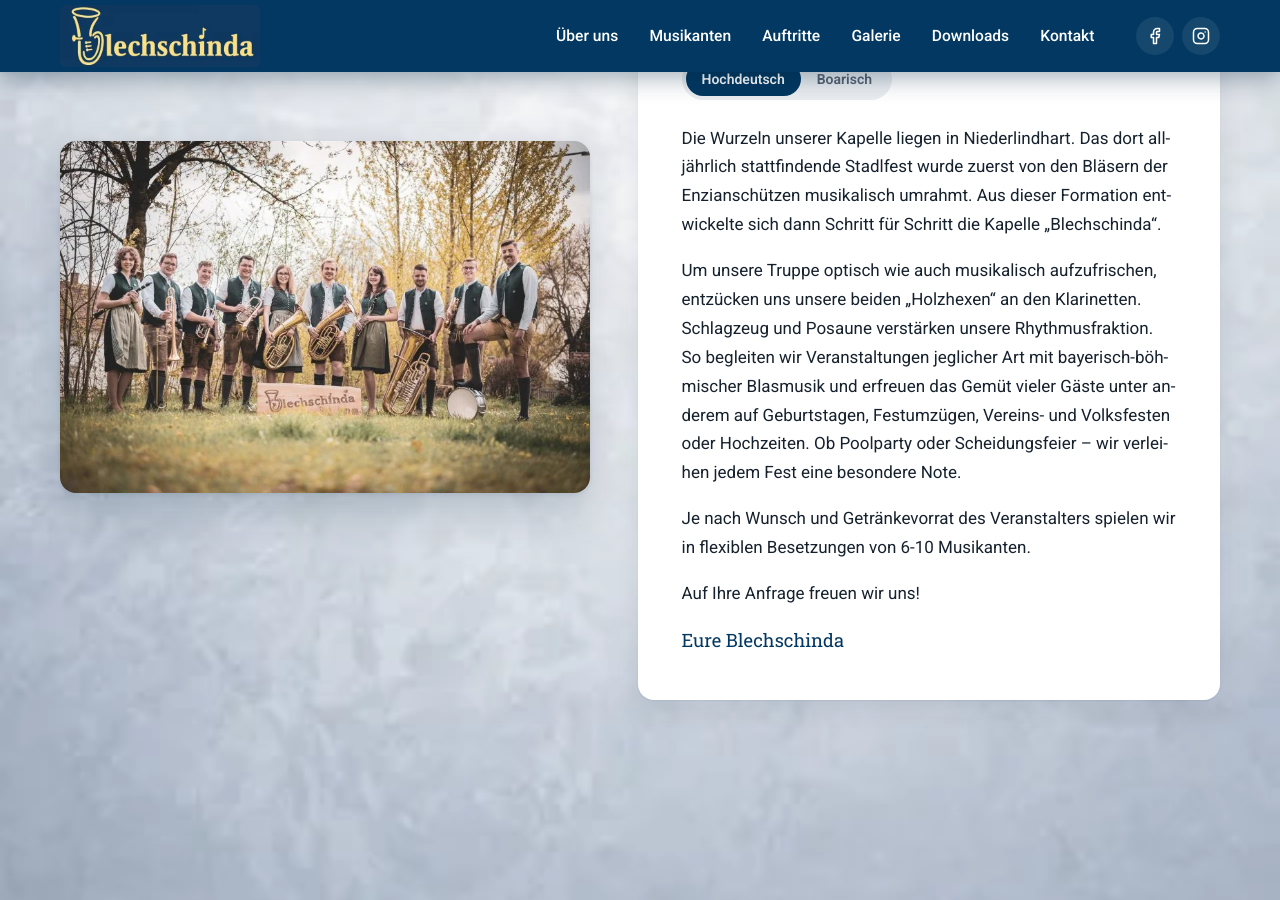
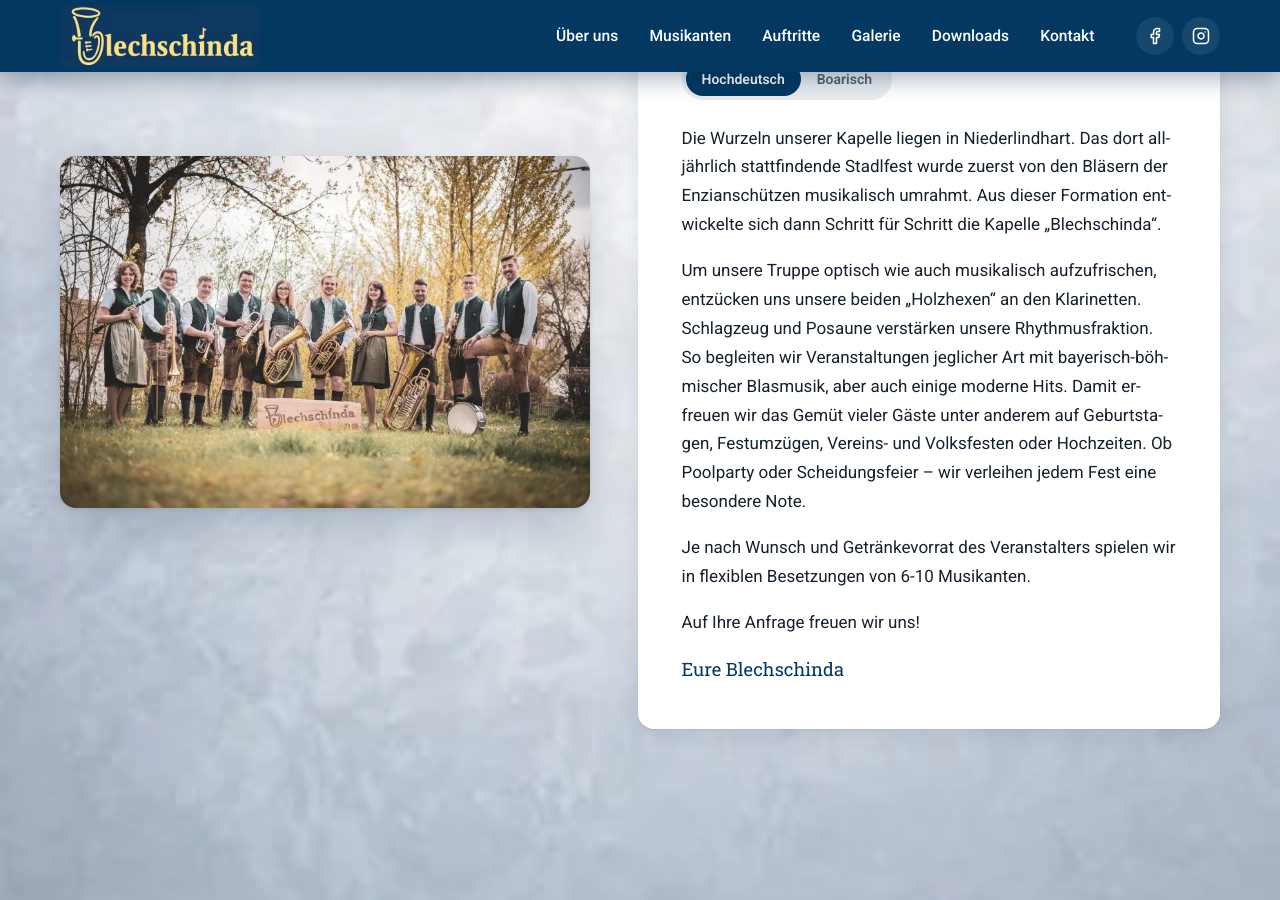
Before and after one commit to blechschinda/blechschinda.github.io, a Jekyll site: the page built from index.html, in a window 1280 px wide and 900 px high, scrolled down 1068 px. Built offline with Jekyll 4.4.1, drawn with Linux system fonts in a browser that asks for light colours.

Commit message:
update über uns text

```diff
--- a/index.html
+++ b/index.html
@@ -34,7 +34,7 @@ last_modified_at: 2026-09-06
       </div>
       <div data-lang-text="de">
         <p>Die Wurzeln unserer Kapelle liegen in Niederlindhart. Das dort alljährlich stattfindende Stadlfest wurde zuerst von den Bläsern der Enzianschützen musikalisch umrahmt. Aus dieser Formation entwickelte sich dann Schritt für Schritt die Kapelle „Blechschinda“.</p>
-        <p>Um unsere Truppe optisch wie auch musikalisch aufzufrischen, entzücken uns unsere beiden „Holzhexen“ an den Klarinetten. Schlagzeug und Posaune verstärken unsere Rhythmusfraktion. So begleiten wir Veranstaltungen jeglicher Art mit bayerisch-böhmischer Blasmusik und erfreuen das Gemüt vieler Gäste unter anderem auf Geburtstagen, Festumzügen, Vereins- und Volksfesten oder Hochzeiten. Ob Poolparty oder Scheidungsfeier – wir verleihen jedem Fest eine besondere Note.</p>
+        <p>Um unsere Truppe optisch wie auch musikalisch aufzufrischen, entzücken uns unsere beiden „Holzhexen“ an den Klarinetten. Schlagzeug und Posaune verstärken unsere Rhythmusfraktion. So begleiten wir Veranstaltungen jeglicher Art mit bayerisch-böhmischer Blasmusik, aber auch einige moderne Hits. Damit erfreuen wir das Gemüt vieler Gäste unter anderem auf Geburtstagen, Festumzügen, Vereins- und Volksfesten oder Hochzeiten. Ob Poolparty oder Scheidungsfeier – wir verleihen jedem Fest eine besondere Note.</p>
         <p>Je nach Wunsch und Getränkevorrat des Veranstalters spielen wir in flexiblen Besetzungen von 6-10 Musikanten.</p>
         <p>Auf Ihre Anfrage freuen wir uns!</p>
         <p class="signature">Eure Blechschinda</p>
--- a/llms.txt
+++ b/llms.txt
@@ -14,7 +14,7 @@ sitemap: false
 
 ## Auf einen Blick
 
-- Musikrichtung: bayerisch-böhmische Blasmusik
+- Musikrichtung: bayerisch-böhmische Blasmusik, aber auch einige moderne Hits
 - Besetzung: 6 bis 10 Musikanten (Flügelhorn, Trompete, Tenorhorn, Bariton, Tuba, Klarinette, Posaune, Schlagzeug), je nach Wunsch des Veranstalters
 - Anlässe: Hochzeiten, Geburtstage, Volksfeste, Vereinsfeste, Gründungsfeste, Festumzüge, Starkbierfeste, Maibaumaufstellen
 - Heimatort: Niederlindhart, 84066 Mallersdorf-Pfaffenberg, Landkreis Straubing-Bogen, Niederbayern
```
